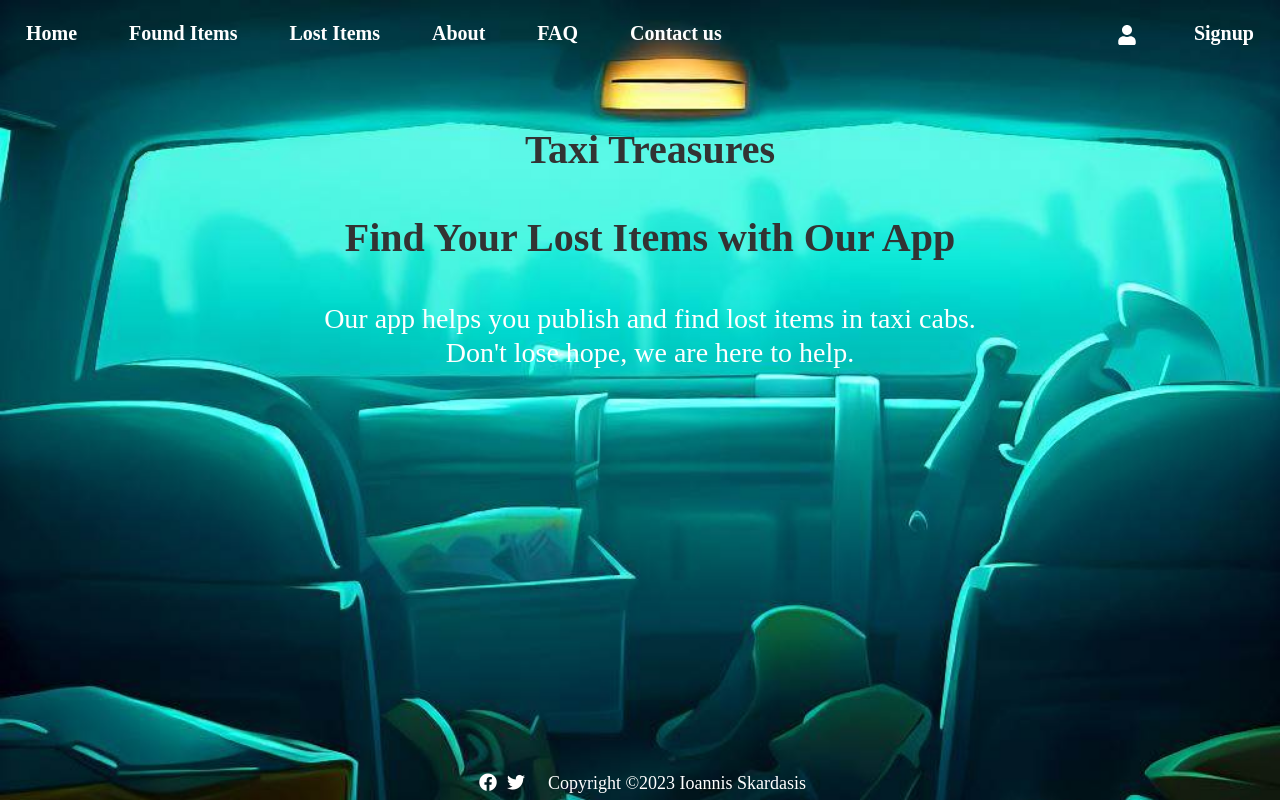
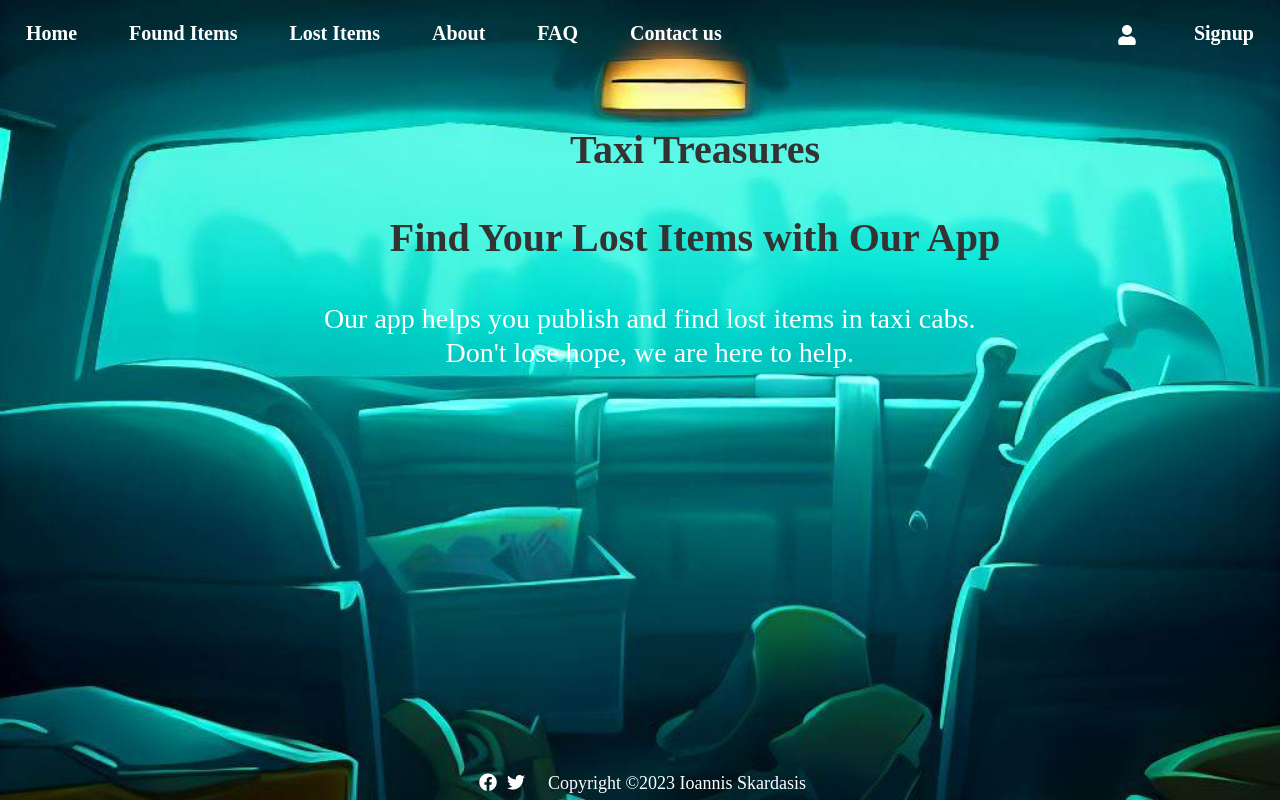
Before and after one commit to ioannis-skardasis/taxi-app, a React (Create React App) app in the folder client/taxi-treasure/: page / in a window 1280 px wide. Built offline with nearby package versions, Linux system fonts and the light colour scheme; a web font is replaced by a local one.

Commit message:
css about

```diff
--- a/client/taxi-treasure/src/Components/About.css
+++ b/client/taxi-treasure/src/Components/About.css
@@ -1,10 +1,11 @@
 .mb-4 {
-  font-size: 28px;
+  font-size: 32px;
   font-weight: bold;
-  line-height: 1.9;
+  line-height: 2;
   background-color: transparent;
   border-radius: 5px;
   color: black;
+  margin-left: 90px;
 }
 
 @media (max-width: 900px) {
```
